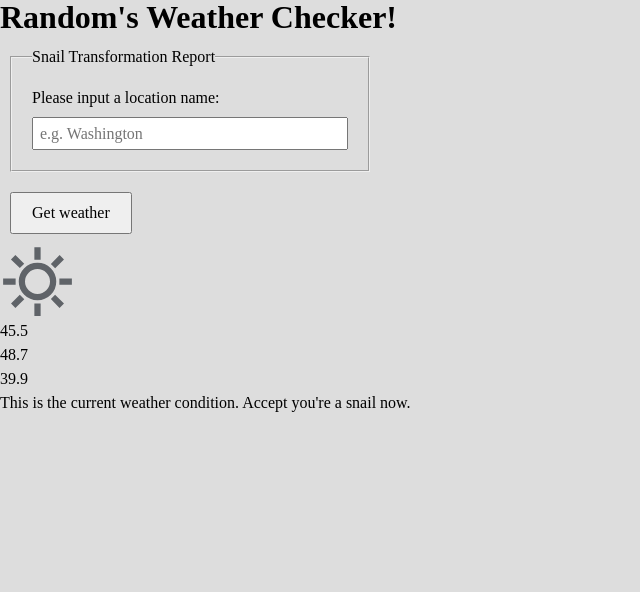
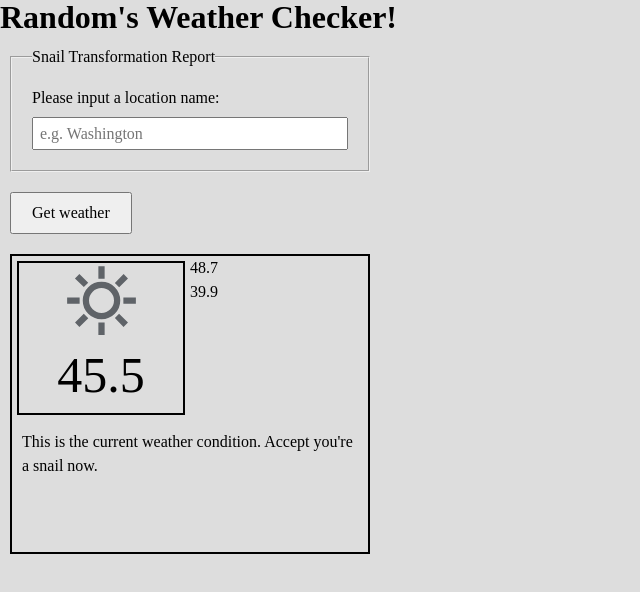
Before and after one commit to Solar-Tiger/randoms-weather-checker, a website built with webpack: page src/index.html in a window 1280 px wide. Shown: the whole page, without its empty margins (0-640 px from the left). Built offline with nearby package versions, Linux system fonts and the light colour scheme.

Commit message:
Add styles for weather information template

```diff
--- a/src/style.css
+++ b/src/style.css
@@ -22,3 +22,28 @@ button {
         padding: 6px;
     }
 }
+
+.weather-information-box {
+    display: grid;
+    grid-template-columns: 1fr 1fr;
+    grid-template-rows: 1fr 1fr;
+    height: 300px;
+    max-width: 360px;
+    border: 2px solid black;
+    margin: 10px;
+}
+
+.temperature-container {
+    justify-items: center;
+    margin: 5px;
+    border: 2px solid black;
+}
+
+.current-temperature {
+    font-size: 50px;
+}
+
+.weather-description {
+    grid-column: 1 / span 2;
+    margin: 10px;
+}
```
